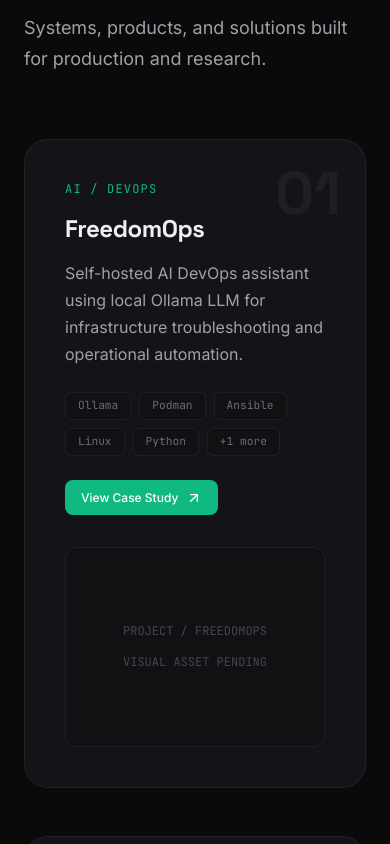
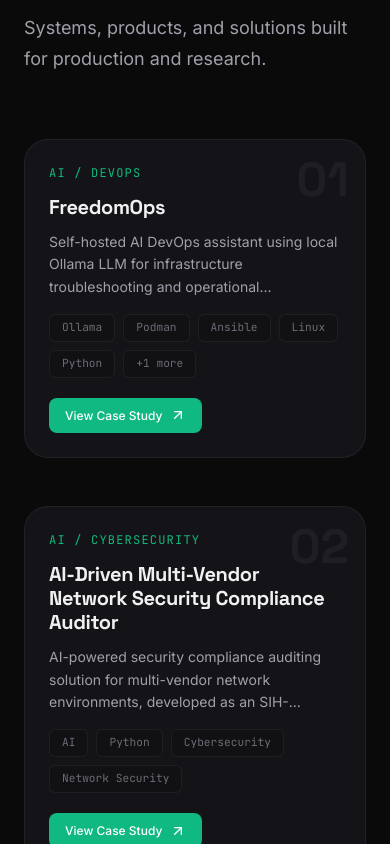
Before and after one commit to adityakittad1/portfolio-latest, a React (Vite) app: page / in a window 390 px wide. Shown: the part 3260-4104 px from the top of the page. Built offline with nearby package versions, Linux system fonts and the light colour scheme; no server answers; the database is empty.

Commit message:
Optimize mobile layouts for project cards and case study details

```diff
--- a/src/index.css
+++ b/src/index.css
@@ -1299,8 +1299,8 @@
 .project-card {
   display: grid;
   grid-template-columns: 1fr;
-  gap: var(--space-7);
-  padding: var(--space-8);
+  gap: var(--space-5);
+  padding: var(--space-6);
   background: var(--color-bg-card);
   border: 1px solid var(--color-border);
   border-radius: var(--radius-2xl);
@@ -1313,6 +1313,7 @@
   .project-card {
     grid-template-columns: 1fr 1fr;
     padding: var(--space-9);
+    gap: var(--space-7);
   }
 }
 
@@ -1323,14 +1324,22 @@
 
 .project-number {
   font-family: var(--font-display);
-  font-size: var(--text-6xl);
+  font-size: var(--text-5xl);
   font-weight: var(--weight-black);
   color: var(--color-bg-elevated);
   line-height: 1;
   position: absolute;
+  top: var(--space-4);
+  right: var(--space-4);
+  transition: color var(--duration-normal) ease;
+}
+
+@media (min-width: 768px) {
+  .project-number {
+    font-size: var(--text-6xl);
     top: var(--space-6);
     right: var(--space-6);
-  transition: color var(--duration-normal) ease;
+  }
 }
 
 .project-card:hover .project-number {
@@ -1348,30 +1357,58 @@
   color: var(--color-accent);
   letter-spacing: 0.1em;
   text-transform: uppercase;
-  margin-bottom: var(--space-4);
+  margin-bottom: var(--space-3);
 }
 
 .project-title {
   font-family: var(--font-display);
-  font-size: var(--text-2xl);
+  font-size: var(--text-xl);
   font-weight: var(--weight-bold);
   letter-spacing: -0.02em;
+  margin-bottom: var(--space-3);
+  line-height: 1.2;
+}
+
+@media (min-width: 768px) {
+  .project-title {
+    font-size: var(--text-2xl);
     margin-bottom: var(--space-4);
-  line-height: 1.2;
-}
-
+  }
+}
+
+.project-summary {
+  font-size: var(--text-sm);
+  color: var(--color-text-secondary);
+  line-height: 1.6;
+  margin-bottom: var(--space-4);
+
+  /* Clamp to 3 lines on mobile to save space */
+  display: -webkit-box;
+  -webkit-line-clamp: 3;
+  -webkit-box-orient: vertical;
+  overflow: hidden;
+}
+
+@media (min-width: 768px) {
   .project-summary {
     font-size: var(--text-base);
-  color: var(--color-text-secondary);
     line-height: 1.7;
     margin-bottom: var(--space-6);
+    -webkit-line-clamp: unset;
+  }
 }
 
 .project-tech-tags {
   display: flex;
   flex-wrap: wrap;
   gap: var(--space-2);
+  margin-bottom: var(--space-5);
+}
+
+@media (min-width: 768px) {
+  .project-tech-tags {
     margin-bottom: var(--space-6);
+  }
 }
 
 .project-tech-tag {
@@ -1390,7 +1427,7 @@
 }
 
 .project-visual {
-  display: flex;
+  display: none; /* Hide placeholder entirely on mobile to save vertical space */
   align-items: center;
   justify-content: center;
   background: var(--color-bg-secondary);
@@ -1398,6 +1435,12 @@
   min-height: 200px;
   border: 1px solid var(--color-border);
   overflow: hidden;
+}
+
+@media (min-width: 768px) {
+  .project-visual {
+    display: flex;
+  }
 }
 
 .project-visual-placeholder {
@@ -1452,45 +1495,78 @@
 .project-detail-body {
   display: grid;
   grid-template-columns: 1fr;
-  gap: var(--space-10);
+  gap: var(--space-7);
 }
 
 @media (min-width: 1024px) {
   .project-detail-body {
     grid-template-columns: 2fr 1fr;
-  }
-}
-
+    gap: var(--space-10);
+  }
+}
+
+.project-detail-section {
+  margin-bottom: var(--space-7);
+}
+
+@media (min-width: 768px) {
   .project-detail-section {
     margin-bottom: var(--space-9);
   }
+}
 
 .project-detail-section h3 {
   font-family: var(--font-display);
+  font-size: var(--text-lg);
+  font-weight: var(--weight-semibold);
+  margin-bottom: var(--space-3);
+  color: var(--color-text-primary);
+}
+
+@media (min-width: 768px) {
+  .project-detail-section h3 {
     font-size: var(--text-xl);
-  font-weight: var(--weight-semibold);
     margin-bottom: var(--space-4);
-  color: var(--color-text-primary);
-}
-
+  }
+}
+
+.project-detail-section p {
+  font-size: var(--text-sm);
+  color: var(--color-text-secondary);
+  line-height: 1.7;
+  margin-bottom: var(--space-4);
+}
+
+@media (min-width: 768px) {
   .project-detail-section p {
     font-size: var(--text-base);
-  color: var(--color-text-secondary);
     line-height: 1.8;
-  margin-bottom: var(--space-4);
+  }
 }
 
 .project-detail-sidebar {
   display: flex;
   flex-direction: column;
+  gap: var(--space-5);
+}
+
+@media (min-width: 768px) {
+  .project-detail-sidebar {
     gap: var(--space-7);
+  }
 }
 
 .project-detail-sidebar-card {
   background: var(--color-bg-card);
   border: 1px solid var(--color-border);
   border-radius: var(--radius-xl);
+  padding: var(--space-5);
+}
+
+@media (min-width: 768px) {
+  .project-detail-sidebar-card {
     padding: var(--space-6);
+  }
 }
 
 .project-detail-sidebar-card h4 {
```
Lines whose indentation alone changed are shown as unchanged.
